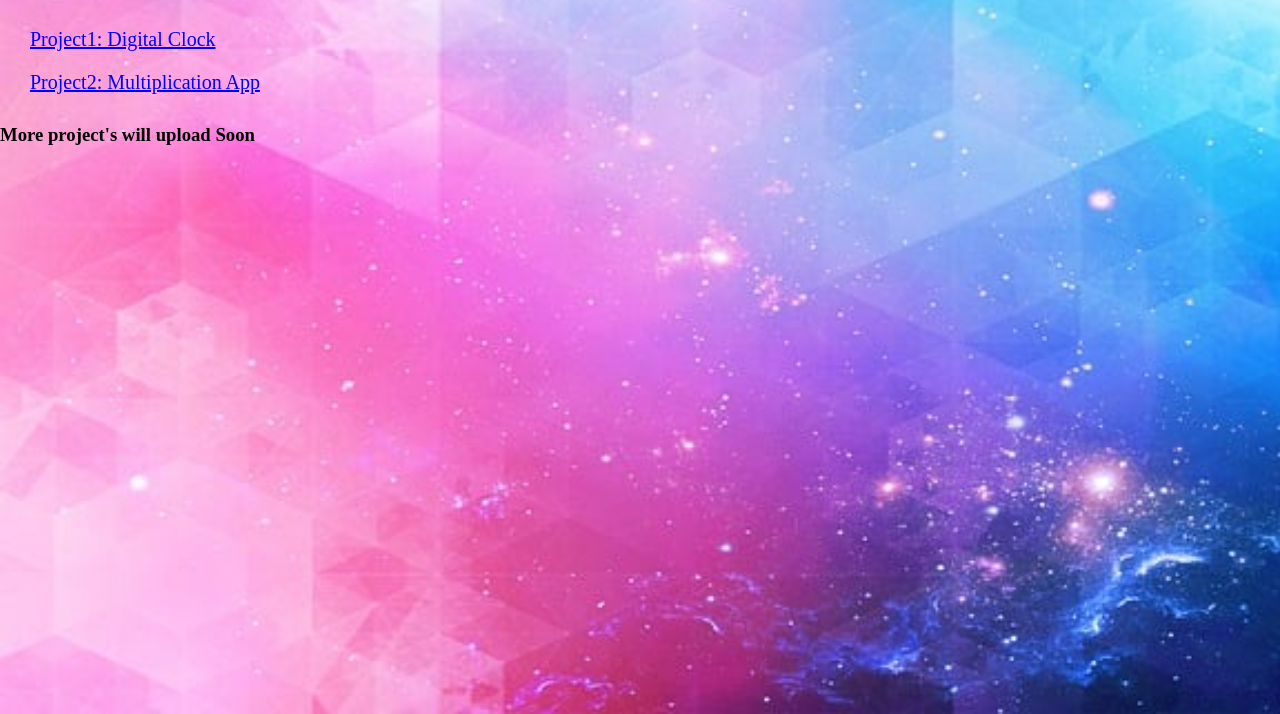
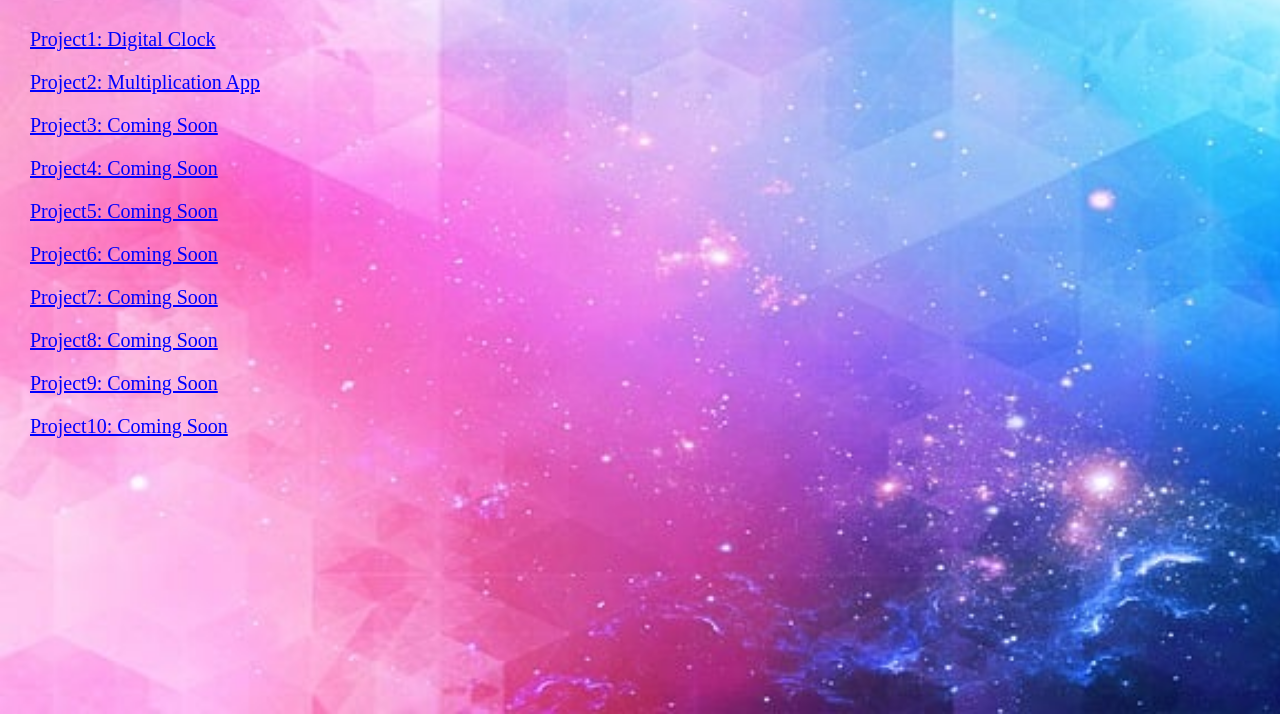
Before and after one commit to Rimoul/MY-PROJECT, a plain HTML site: page index.html in a window 1280 px wide. Shown: the part 86-800 px from the top of the page. Drawn offline with Linux system fonts and the light colour scheme.

Commit message:
Update index.html

```diff
--- a/index.html
+++ b/index.html
@@ -10,14 +10,21 @@
         <div class="mypj">
             <div class="menu">
                 <h1 id="top">PROJECTS</h1>
-                <a href="index.html">Home</a>
                 <a href="About.html">About Us</a>
             </div>
             <div class="pj">
-                <a href="DIGITAL-CLOCK/DIGI-CLOCK.html">Project1: Digital Clock</a>
-                <a href="Project 2/mul_app.html" target="_black">Project2: Multiplication App</a>
+                <a href="PROJECT-1/DIGI-CLOCK.html" target="_black">Project1: Digital Clock</a>
+                <a href="PROJECT-2/mul_app.html" target="_black">Project2: Multiplication App</a>
+                <a href="#" target="_black">Project3: Coming Soon</a>
+                <a href="#" target="_black">Project4: Coming Soon</a>
+                <a href="#" target="_black">Project5: Coming Soon</a>
+                <a href="#" target="_black">Project6: Coming Soon</a>
+                <a href="#" target="_black">Project7: Coming Soon</a>
+                <a href="#" target="_black">Project8: Coming Soon</a>
+                <a href="#" target="_black">Project9: Coming Soon</a>
+                <a href="#" target="_black">Project10: Coming Soon</a>
+
             </div>
-            <h3 id="tbc">More project's will upload Soon</h3>
         </div>
     </body>
 </html>
```
